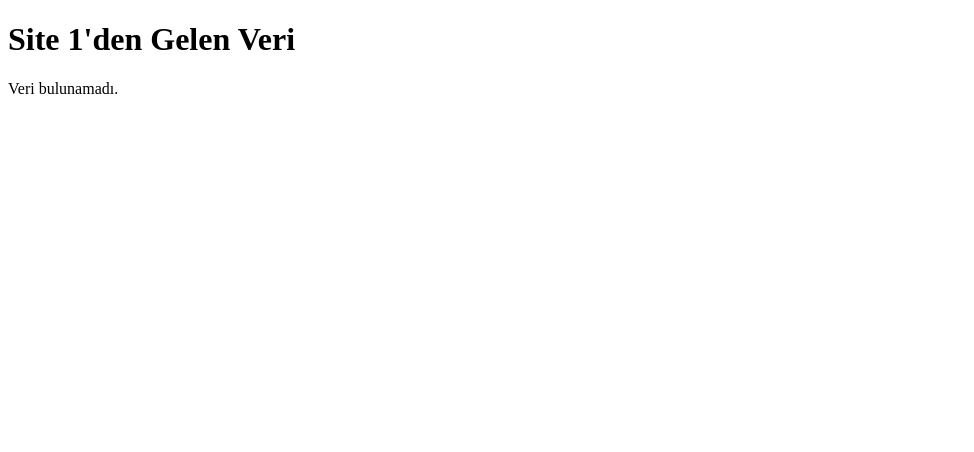
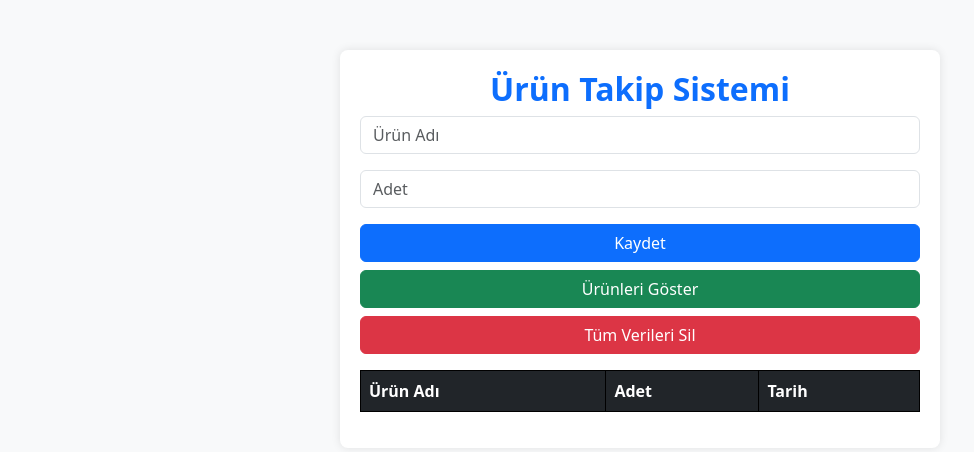
Before and after one commit to Berkay344/urunTakip, a plain HTML site: page index.html in a window 1280 px wide. Shown: the whole page, without its empty margins (0-974 px from the left). Drawn offline with nearby package versions, Linux system fonts and the light colour scheme.

Commit message:
index.html

```diff
--- a/index.html
+++ b/index.html
@@ -3,21 +3,97 @@
 <head>
     <meta charset="UTF-8">
     <meta name="viewport" content="width=device-width, initial-scale=1.0">
-    <title>Veri Gösterme</title>
+    <title>Ürün Takip Sistemi</title>
+    <link href="https://cdn.jsdelivr.net/npm/bootstrap@5.3.0/dist/css/bootstrap.min.css" rel="stylesheet">
+    <style>
+        body {
+            background-color: #f8f9fa;
+        }
+        .container {
+            max-width: 600px;
+            margin-top: 50px;
+            background: white;
+            padding: 20px;
+            border-radius: 8px;
+            box-shadow: 0 0 10px rgba(0, 0, 0, 0.1);
+        }
+        table {
+            margin-top: 20px;
+            border: 1px solid black;
+        }
+        th, td {
+            border: 1px solid black;
+            padding: 8px;
+            text-align: left;
+            font-weight: bold;
+        }
+        .title {
+            font-weight: bold;
+        }
+    </style>
 </head>
 <body>
-    <h1>Site 1'den Gelen Veri</h1>
+    <div class="container">
+        <h2 class="text-center text-primary title">Ürün Takip Sistemi</h2>
+        <div class="mb-3">
+            <input type="text" id="product" class="form-control" placeholder="Ürün Adı">
+        </div>
+        <div class="mb-3">
+            <input type="text" id="quantity" class="form-control" placeholder="Adet">
+        </div>
+        <div class="d-grid gap-2">
+            <button class="btn btn-primary" onclick="addProduct()">Kaydet</button>
+            <button class="btn btn-success" onclick="showProducts()">Ürünleri Göster</button>
+            <button class="btn btn-danger" onclick="clearProducts()">Tüm Verileri Sil</button>
+        </div>
+        <table class="table table-striped mt-3">
+            <thead class="table-dark">
+                <tr>
+                    <th>Ürün Adı</th>
+                    <th>Adet</th>
+                    <th>Tarih</th>
+                </tr>
+            </thead>
+            <tbody id="productTable"></tbody>
+        </table>
+    </div>
     <script>
-        // URL'deki parametreyi alıyoruz
-        const urlParams = new URLSearchParams(window.location.search);
-        const data = urlParams.get("data");
+        function addProduct() {
+            const product = document.getElementById('product').value;
+            const quantity = document.getElementById('quantity').value;
+            const date = new Date().toLocaleDateString('tr-TR');
 
-        // Eğer veri varsa, ekranda gösteriyoruz
-        if (data) {
-            document.body.innerHTML += `<p>Gelen Veri: ${data}</p>`;
-        } else {
-            document.body.innerHTML += "<p>Veri bulunamadı.</p>";
+            if (product && quantity) {
+                const products = JSON.parse(localStorage.getItem('products')) || [];
+                products.push({ product, quantity, date });
+                localStorage.setItem('products', JSON.stringify(products));
+                alert('Ürün başarıyla kaydedildi!');
+                document.getElementById('product').value = '';
+                document.getElementById('quantity').value = '';
+            } else {
+                alert('Lütfen tüm alanları doldurun!');
+            }
+        }
+
+        function showProducts() {
+            const products = JSON.parse(localStorage.getItem('products')) || [];
+            const table = document.getElementById('productTable');
+            table.innerHTML = '';
+
+            products.forEach(({ product, quantity, date }) => {
+                const row = `<tr><td>${product}</td><td>${quantity}</td><td>${date}</td></tr>`;
+                table.innerHTML += row;
+            });
+        }
+
+        function clearProducts() {
+            if (confirm('Tüm verileri silmek istediğinize emin misiniz?')) {
+                localStorage.removeItem('products');
+                document.getElementById('productTable').innerHTML = '';
+                alert('Tüm veriler silindi!');
+            }
         }
     </script>
+    <script src="https://cdn.jsdelivr.net/npm/bootstrap@5.3.0/dist/js/bootstrap.bundle.min.js"></script>
 </body>
 </html>
```
